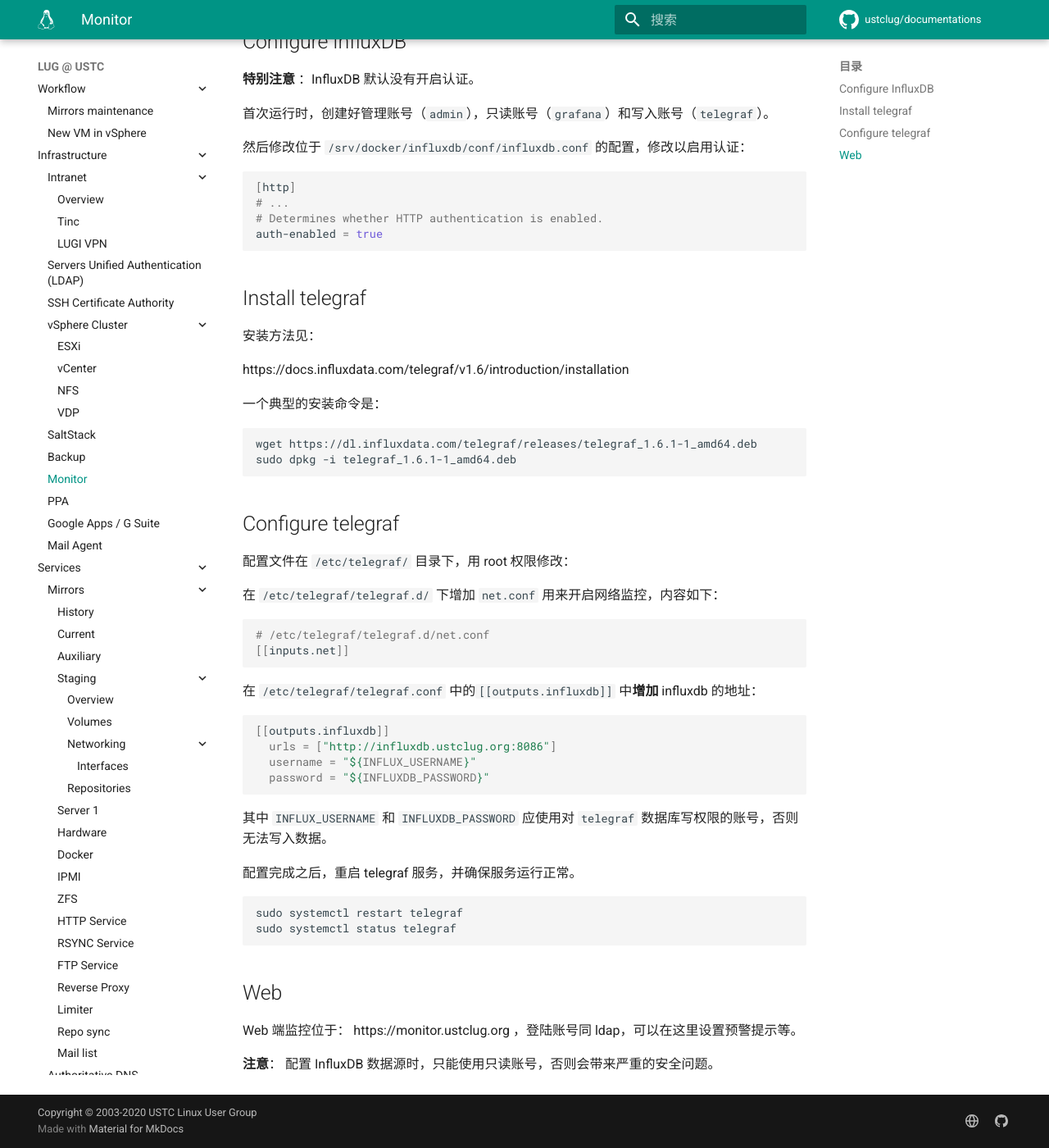
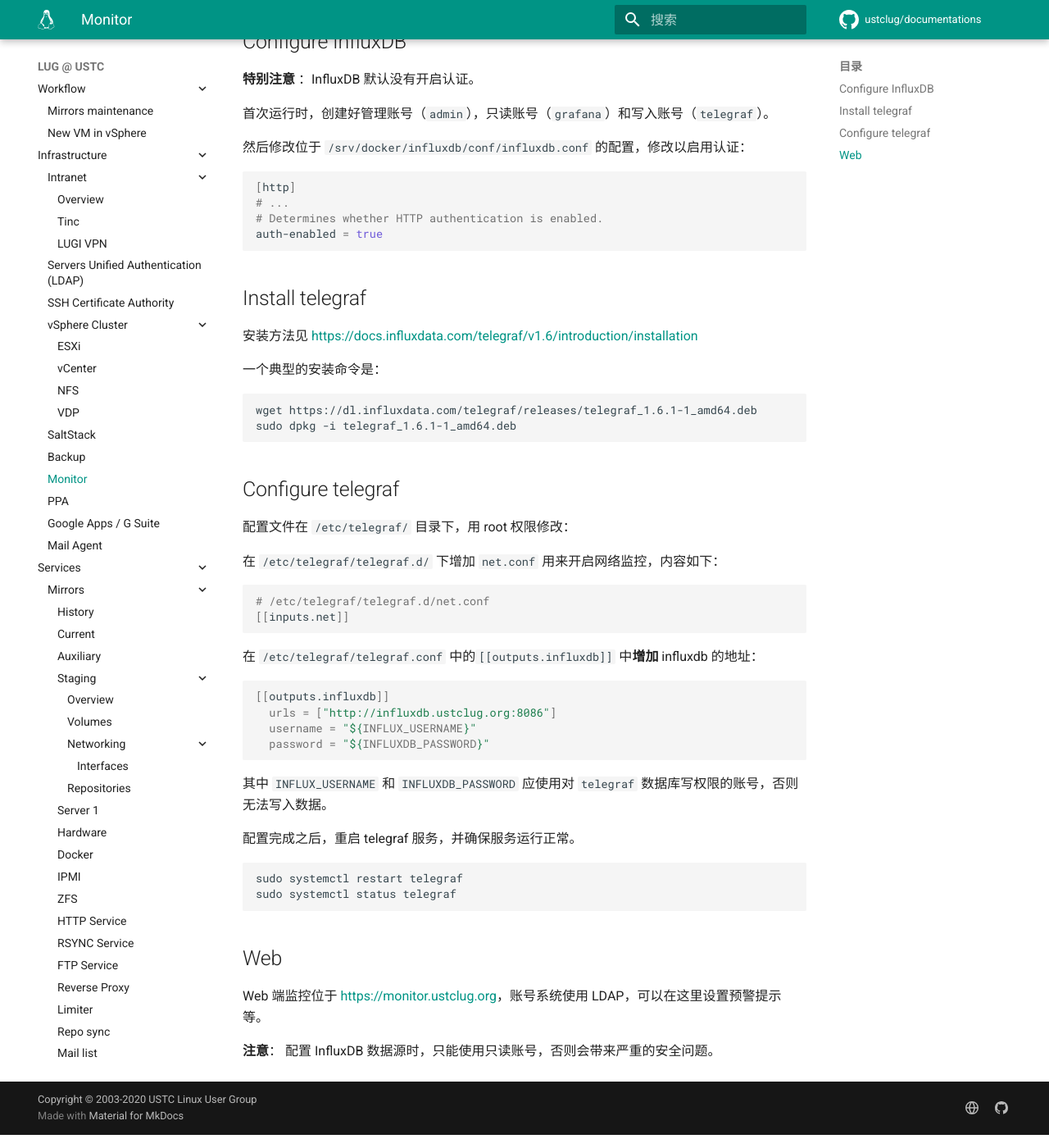
Before and after one commit to ustclug/documentations, an MkDocs documentation site: the page built from docs/infrastructure/monitor.md, in a window 1280 px wide and 1400 px high, scrolled down 321 px. Shown: the whole window at 82% size. Built offline with MkDocs 1.6.1 and Material for MkDocs 9.7.7, drawn with Linux system fonts in a browser that asks for light colours; comment, search, counter and statistics services are not loaded.

Commit message:
Polish some links

```diff
--- a/docs/infrastructure/monitor.md
+++ b/docs/infrastructure/monitor.md
@@ -23,9 +23,7 @@
 
 ## Install telegraf
 
-安装方法见：
-
-https://docs.influxdata.com/telegraf/v1.6/introduction/installation
+安装方法见 <https://docs.influxdata.com/telegraf/v1.6/introduction/installation>
 
 一个典型的安装命令是：
 
@@ -65,6 +63,6 @@
 
 ## Web
 
-Web 端监控位于： https://monitor.ustclug.org ，登陆账号同 ldap，可以在这里设置预警提示等。
+Web 端监控位于 <https://monitor.ustclug.org>，账号系统使用 LDAP，可以在这里设置预警提示等。
 
 **注意**： 配置 InfluxDB 数据源时，只能使用只读账号，否则会带来严重的安全问题。
--- a/mkdocs.yml
+++ b/mkdocs.yml
@@ -52,7 +52,7 @@
       - Overview: 'infrastructure/intranet/intranet.md'
       - Tinc: 'infrastructure/tinc.md'
       - LUGI VPN: 'infrastructure/intranet/lugivpn.md'
-    - Servers Unified Authentication (LDAP): 'infrastructure/sua.md'
+    - Servers Unified Authentication (LDAP): 'infrastructure/ldap.md'
     - SSH Certificate Authority: 'infrastructure/sshca.md'
     - vSphere Cluster:
       - ESXi: '#'
```
Also changed, not shown: docs/infrastructure/ldap.md (renamed from docs/infrastructure/sua.md).
